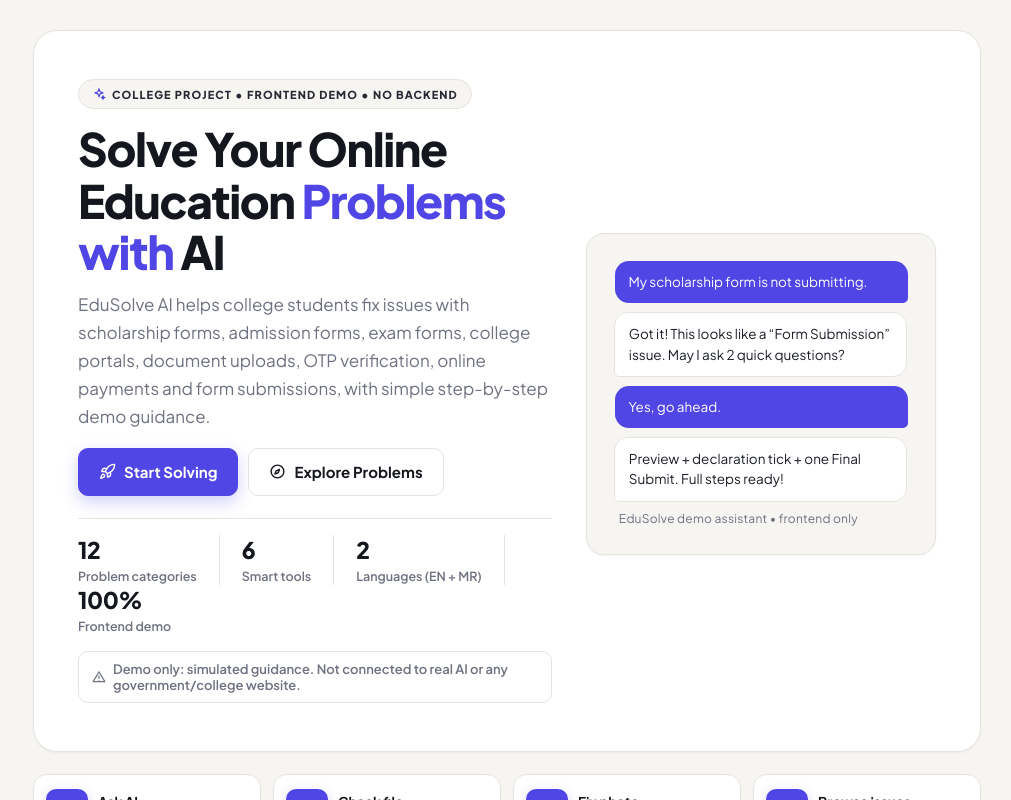
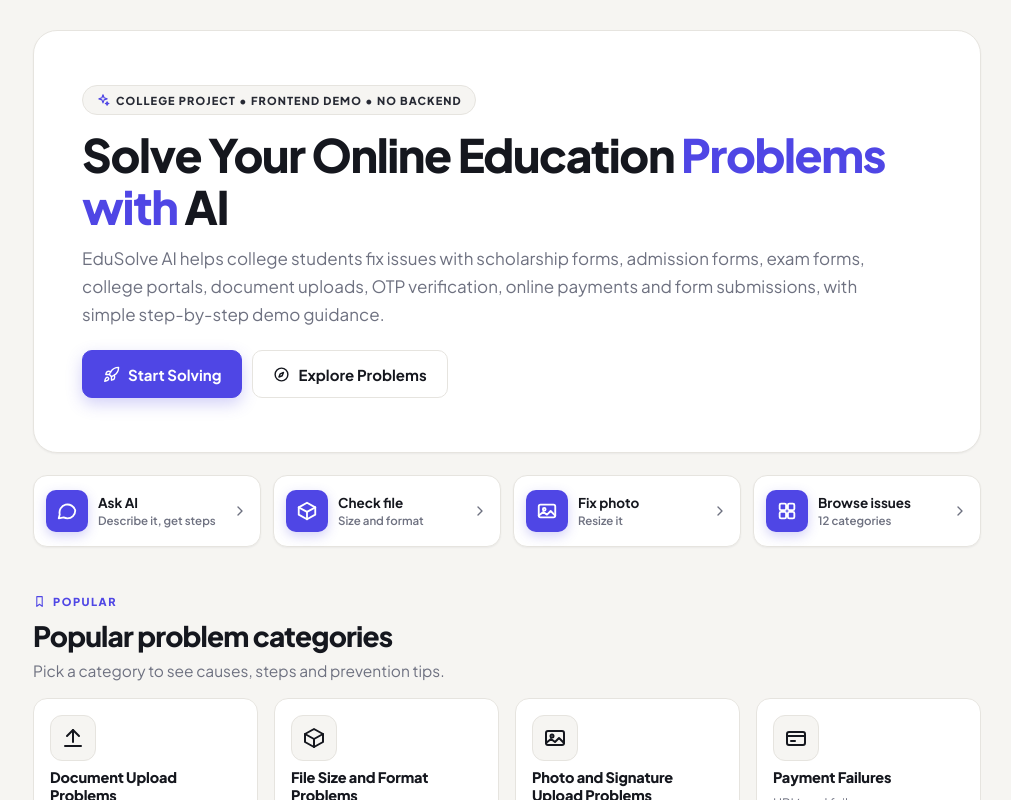
Before and after one commit to NeuralShubh/Edusolve, a React (Vite) app: page /tools in a window 1280 px wide. Shown: the top 800 px of the page, without its empty margins (269-1280 px from the left). Built offline with nearby package versions, Linux system fonts and the light colour scheme.

Commit message:
Home hero cleanup, dashboard searchable dropdown, clearer resizer preview

```diff
--- a/src/components/PremiumUI.jsx
+++ b/src/components/PremiumUI.jsx
@@ -11,7 +11,7 @@ export function SearchSelect({ label, value, onChange, options, placeholder = 'S
   const list = useMemo(() => {
     const s = q.trim().toLowerCase()
     if (!s) return options
-    return options.filter((o) => o.label.toLowerCase().includes(s))
+    return options.filter((o) => (o.search || o.label).toLowerCase().includes(s))
   }, [q, options])
 
   const cur = options.find((o) => o.value === value)
--- a/src/index.css
+++ b/src/index.css
@@ -84,17 +84,6 @@ button { font-family: inherit; }
 .hero h1 span { color: var(--accent); }
 .hero h1 .violet { color: var(--ink); }
 .hero p { color: var(--muted); font-size: 15.5px; line-height: 1.65; margin: 0; }
-.hero-stats { display: flex; gap: 0; margin-top: 22px; flex-wrap: wrap; border-top: 1px solid var(--line); padding-top: 16px; }
-.stat { padding-right: 22px; margin-right: 22px; border-right: 1px solid var(--line); }
-.stat:last-child { border-right: 0; margin-right: 0; padding-right: 0; }
-.stat b { font-size: 21px; display: block; letter-spacing: -0.02em; color: var(--ink); font-weight: 800; }
-.stat span { color: var(--muted); font-size: 12.5px; font-weight: 600; }
-.hero-art { background: var(--paper); border: 1px solid var(--line); border-radius: 18px; padding: 18px; position: relative; margin-top: 6px; box-shadow: var(--shadow-sm); }
-.chat-mock { background: transparent; border-radius: 14px; overflow: hidden; }
-.chat-mock .bubble { padding: 11px 14px; margin: 9px; border-radius: 14px; font-size: 13.5px; max-width: 94%; line-height: 1.5; animation: fadeUp 0.4s ease both; }
-.bubble.user { background: var(--accent); color: #fff; margin-left: auto; border-bottom-right-radius: 5px; }
-.bubble.bot { background: #fff; border: 1px solid var(--line); color: var(--text); border-bottom-left-radius: 5px; }
-.typing { font-size: 12px; color: var(--muted); padding: 0 14px 10px; letter-spacing: 0.02em; }
 
 /* ---------- Sections and cards ---------- */
 .section { margin-top: 36px; }
@@ -143,6 +132,7 @@ button { font-family: inherit; }
 /* ---------- Dashboard ---------- */
 .dash-head { background: var(--card); border: 1px solid var(--line); border-radius: 18px; padding: 22px 18px; box-shadow: var(--shadow-sm); position: relative; overflow: hidden; }
 .search-row { display: flex; flex-direction: column; gap: 10px; margin-top: 14px; }
+.search-row > .ss { flex: 1; }
 .search-row input { flex: 1; border: 1.5px solid var(--line); border-radius: var(--radius-sm); padding: 13px 15px; font-size: 16px; font-family: inherit; min-height: 50px; background: var(--paper); color: var(--text); transition: border-color 0.15s ease, background 0.15s ease; }
 .search-row input:focus { outline: none; border-color: var(--accent); background: #fff; box-shadow: 0 0 0 4px rgba(79, 70, 229, 0.12); }
 .pill-list { display: flex; gap: 8px; flex-wrap: wrap; margin-top: 12px; }
@@ -352,13 +342,12 @@ h2.with-icon, h3.with-icon, h4.with-icon { display: flex; }
   .main { padding: 30px 30px 48px; }
   .hamburger, .mobile-wrap { display: none; }
   .tabbar { display: none; }
-  .hero { grid-template-columns: 1.15fr 0.85fr; gap: 34px; padding: 48px 44px; border-radius: 24px; }
+  .hero { grid-template-columns: 1fr; gap: 34px; padding: 54px 48px; border-radius: 24px; }
+  .hero > div { max-width: 820px; }
   .admin-head { flex-direction: row; align-items: flex-start; justify-content: space-between; }
   .kpi-grid { grid-template-columns: repeat(4, 1fr); }
   .hero h1 { font-size: 46px; }
   .hero p { font-size: 17px; }
-  .hero-stats { gap: 0; }
-  .stat b { font-size: 23px; }
   .grid.cats { grid-template-columns: repeat(4, 1fr); gap: 16px; display: grid; overflow: visible; margin: 0; padding: 0; }
   .grid.cats .cat-card { min-width: 0; max-width: none; }
   .grid.cols3 { grid-template-columns: repeat(3, 1fr); }
--- a/src/pages/Home.jsx
+++ b/src/pages/Home.jsx
@@ -9,12 +9,6 @@ export default function Home() {
   const t = STRINGS[lang]
   const nav = useNavigate()
   const popular = CATEGORIES.slice(5, 9)
-  const stats = [
-    { b: '12', s: lang === 'mr' ? 'समस्या प्रकार' : 'Problem categories' },
-    { b: '6', s: lang === 'mr' ? 'स्मार्ट साधने' : 'Smart tools' },
-    { b: '2', s: lang === 'mr' ? 'भाषा (EN + MR)' : 'Languages (EN + MR)' },
-    { b: '100%', s: lang === 'mr' ? 'फ्रंटएंड डेमो' : 'Frontend demo' },
-  ]
   const features = [
     { icon: 'listcheck', t: t.feat_1_t, d: t.feat_1_d },
     { icon: 'wrench', t: t.feat_2_t, d: t.feat_2_d },
@@ -35,22 +29,9 @@ export default function Home() {
           <span className="badge"><Icon name="sparkles" size={14} /> {t.hero_badge}</span>
           <h1>{t.hero_title_a} <span>{t.hero_title_b.split(' ')[0]} {t.hero_title_b.split(' ')[1] || ''}</span> <span className="violet">{t.hero_title_b.split(' ').slice(2).join(' ')}</span></h1>
           <p>{t.hero_desc}</p>
-          <div className="btn-row">
+          <div className="btn-row" style={{ marginTop: 22 }}>
             <button className="btn primary" onClick={() => nav('/solver')}><Icon name="rocket" size={17} /> {t.start_solving}</button>
             <button className="btn" onClick={() => nav('/dashboard')}><Icon name="compass" size={17} /> {t.explore_problems}</button>
-          </div>
-          <div className="hero-stats">
-            {stats.map((s) => <div key={s.s} className="stat"><b>{s.b}</b><span>{s.s}</span></div>)}
-          </div>
-          <div><span className="demo-pill"><Icon name="alert" size={14} /> {t.demo_note}</span></div>
-        </div>
-        <div className="hero-art">
-          <div className="chat-mock">
-            <div className="bubble user">{lang === 'mr' ? 'माझा शिष्यवृत्ती फॉर्म सबमिट होत नाही.' : 'My scholarship form is not submitting.'}</div>
-            <div className="bubble bot">{lang === 'mr' ? 'समजले! ही “फॉर्म सबमिशन” समस्या वाटते. २ सोपे प्रश्न विचारू का?' : 'Got it! This looks like a “Form Submission” issue. May I ask 2 quick questions?'}</div>
-            <div className="bubble user">{lang === 'mr' ? 'हो, विचारा.' : 'Yes, go ahead.'}</div>
-            <div className="bubble bot">{lang === 'mr' ? 'Preview + घोषणा टिक + एकदाच Final Submit. पूर्ण उपाय तयार आहे!' : 'Preview + declaration tick + one Final Submit. Full steps ready!'}</div>
-            <div className="typing">EduSolve demo assistant • frontend only</div>
           </div>
         </div>
       </section>
--- a/src/pages/Tools.jsx
+++ b/src/pages/Tools.jsx
@@ -112,7 +112,7 @@ function PhotoResizer({ lang }) {
   const [out, setOut] = useState(null)
   const [w, setW] = useState(200)
   const [h, setH] = useState(230)
-  const [quality, setQuality] = useState(0.8)
+  const [quality, setQuality] = useState(0.92)
 
   const onFile = (f) => {
     if (!f) return
@@ -134,10 +134,11 @@ function PhotoResizer({ lang }) {
       ctx.drawImage(img, dx, dy, dw, dh)
       const url = canvas.toDataURL('image/jpeg', quality)
       const bytes = Math.round((url.length * 3) / 4)
-      setOut({ url, kb: bytes / 1024 })
+      setOut({ url, kb: bytes / 1024, w, h, up: img.width < w || img.height < h })
     }
     img.src = src
   }
+  const dispW = out ? Math.round(out.w * Math.min(Math.max(200 / out.w, 1), 2, 420 / out.h)) : 0
   return (
     <div>
       <p className="muted small">{lang === 'mr' ? 'फोटो: पांढरी पार्श्वभूमी, दिवसाचा प्रकाश. सही: कोऱ्या कागदावर काळा पेन. फाइल निवडा, आकार ठरवा, Resize दाबा, नंतर डाउनलोड करा. सर्व काही तुमच्या ब्राउझरमध्येच होते.' : 'Photo: white background, daylight. Signature: black pen on plain paper. Choose file, set size, press Resize, then Download. Everything happens in your browser.'}</p>
@@ -153,8 +154,10 @@ function PhotoResizer({ lang }) {
       {src && <div><p className="muted small">Original:</p><img className="preview-img" src={src} alt="original" /></div>}
       {out && (
         <div className="result ok">
-          <span className="with-icon"><Icon name="check" size={15} /> Resized to {w}x{h}px, about {out.kb.toFixed(1)} KB (real output, measured locally).</span><br />
-          <img className="preview-img" src={out.url} alt="resized" /><br /><br />
+          <span className="with-icon"><Icon name="check" size={15} /> Resized to {out.w}x{out.h}px, about {out.kb.toFixed(1)} KB (real output, measured locally).</span>
+          {out.up && <p className="muted small" style={{ margin: '8px 0 0' }}>{lang === 'mr' ? 'टीप: आउटपुट मूळ फोटोपेक्षा मोठे आहे, त्यामुळे झूम केल्यावरसॉफ्ट दिसेल. स्पष्टतेसाठी मूळ फोटोजवळचा आकार ठरवा.' : 'Note: the output is larger than the source photo, so it looks soft when zoomed. Set a size close to the original photo for best clarity.'}</p>}
+          <img className="preview-img" src={out.url} alt="resized" style={{ width: dispW, maxHeight: 'none' }} />
+          <br /><br />
           <a className="btn primary small" href={out.url} download={`edusolve-${w}x${h}.jpg`}><Icon name="download" size={14} /> Download resized JPG</a>
         </div>
       )}
```
Also changed, not shown: src/pages/Dashboard.jsx (+19 -20 lines).
